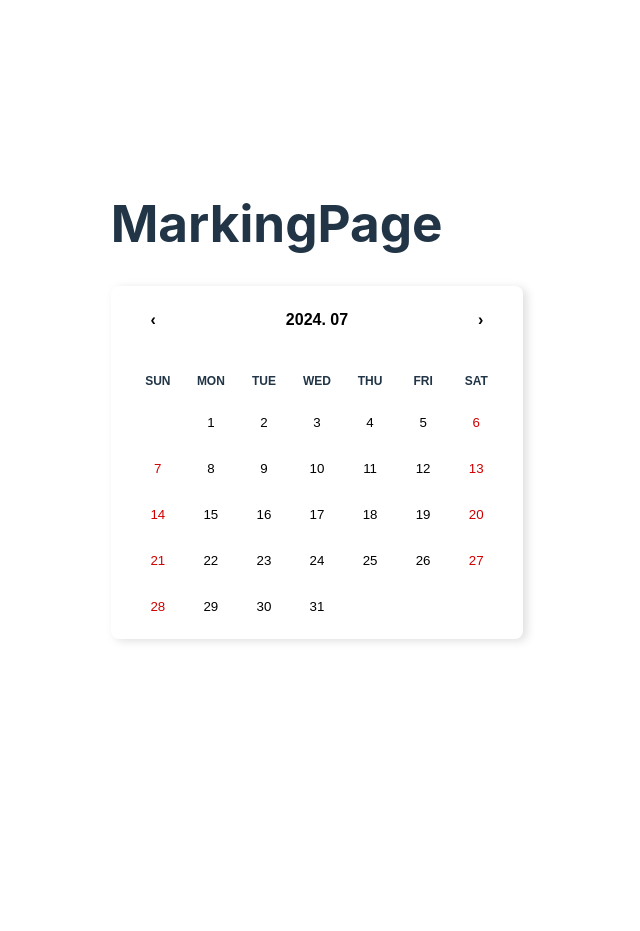
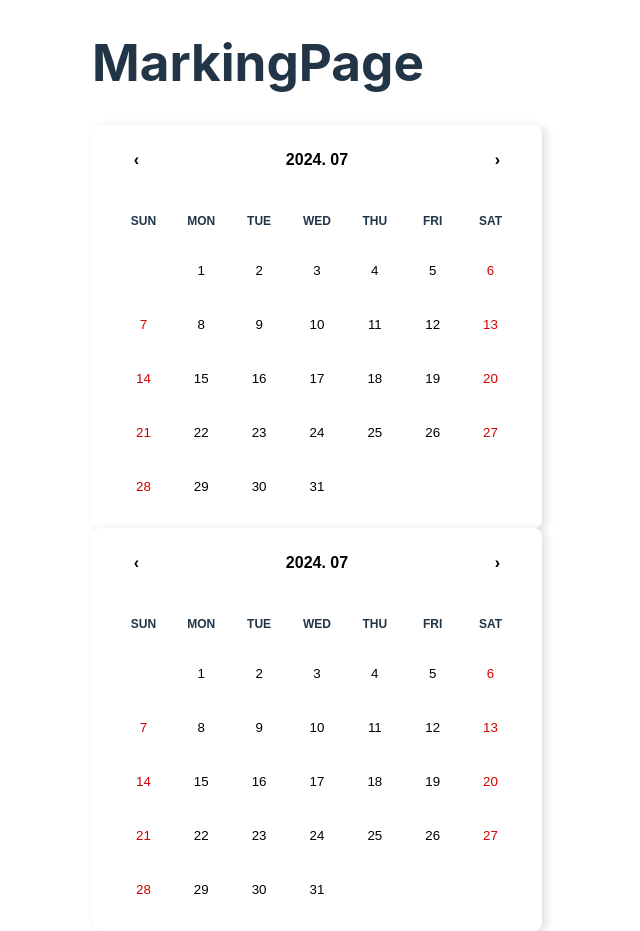
Before and after one commit to handong-app/project-t, a React (Vite) app: page /m/ABCDE in a window 1280 px wide. Shown: the whole page, without its empty margins (323-963 px from the left). Before the commit the page ends 800 px from the top, so only its background shows below. Built offline with nearby package versions, Linux system fonts and the light colour scheme.

Commit message:
style: calendar style to have spaced apart box

```diff
--- a/src/components/StyledCalendarWrapper.jsx
+++ b/src/components/StyledCalendarWrapper.jsx
@@ -1,8 +1,214 @@
 import Calendar from "react-calendar";
 import styled, { css } from "styled-components";
-import "react-calendar/dist/Calendar.css";
+// import "react-calendar/dist/Calendar.css";
 
 export const StyledCalendarWrapper = styled.div`
+  max-width: 450px;
+  display: flex;
+  justify-content: center;
+  position: relative;
+
+  .react-calendar {
+    max-width: 100%;
+    font-family: Arial, Helvetica, sans-serif;
+    line-height: 1.125em;
+
+    width: 100%;
+    border: none;
+    border-radius: 0.5rem;
+    box-shadow: 4px 2px 10px 0px rgba(0, 0, 0, 0.13);
+    padding: 3% 5%;
+    background-color: white;
+  }
+
+  .react-calendar--doubleView {
+    width: 700px;
+  }
+
+  .react-calendar--doubleView .react-calendar__viewContainer {
+    display: flex;
+    margin: -0.5em;
+  }
+
+  .react-calendar--doubleView .react-calendar__viewContainer > * {
+    width: 50%;
+    margin: 0.5em;
+  }
+
+  .react-calendar,
+  .react-calendar *,
+  .react-calendar *:before,
+  .react-calendar *:after {
+    -moz-box-sizing: border-box;
+    -webkit-box-sizing: border-box;
+    box-sizing: border-box;
+  }
+
+  .react-calendar button {
+    margin: 0;
+    border: 0;
+    outline: none;
+  }
+
+  .react-calendar button:enabled:hover {
+    cursor: pointer;
+  }
+
+  /* 네비게이션 가운데 정렬 */
+  .react-calendar__navigation {
+    display: flex;
+    height: 44px;
+    margin-bottom: 1em;
+    justify-content: center;
+  }
+
+  /* 네비게이션 폰트 설정 */
+  .react-calendar__navigation button {
+    min-width: 44px;
+    background: none;
+    font-weight: 800;
+    font-size: 1rem;
+  }
+
+  .react-calendar__navigation button:disabled {
+    background-color: #f0f0f0;
+  }
+
+  /* 상단 navigation 스타일 */
+  .react-calendar__navigation button:enabled:hover,
+  .react-calendar__navigation button:enabled:focus {
+    background-color: #e6e6e6;
+  }
+
+  /* 년/월 상단 네비게이션 칸 크기 줄이기 */
+  .react-calendar__navigation__label {
+    flex-grow: 1 !important;
+  }
+
+  .react-calendar__month-view__weekdays {
+    text-align: center;
+    text-transform: uppercase;
+    font: inherit;
+    font-size: 0.75em;
+    font-weight: bold;
+  }
+
+  .react-calendar__month-view__weekdays__weekday {
+    padding: 0.5em;
+  }
+
+  .react-calendar__month-view__weekNumbers .react-calendar__tile {
+    display: flex;
+    align-items: center;
+    justify-content: center;
+    font: inherit;
+    font-size: 0.75em;
+    font-weight: bold;
+  }
+
+  .react-calendar__month-view__days__day--weekend {
+    color: #d10000;
+  }
+
+  .react-calendar__month-view__days__day--neighboringMonth,
+  .react-calendar__decade-view__years__year--neighboringDecade,
+  .react-calendar__century-view__decades__decade--neighboringCentury {
+    color: #757575;
+  }
+
+  .react-calendar__year-view .react-calendar__tile,
+  .react-calendar__decade-view .react-calendar__tile,
+  .react-calendar__century-view .react-calendar__tile {
+    padding: 2em 0.5em;
+  }
+
+  .react-calendar__tile {
+    max-width: 100%;
+    padding: 10px 6.6667px;
+    background: none;
+    text-align: center;
+    line-height: 16px;
+    font: inherit;
+    font-size: 0.833em;
+  }
+
+  .react-calendar__tile:disabled {
+    background-color: #f0f0f0;
+    color: #ababab;
+  }
+
+  .react-calendar__month-view__days__day--neighboringMonth:disabled,
+  .react-calendar__decade-view__years__year--neighboringDecade:disabled,
+  .react-calendar__century-view__decades__decade--neighboringCentury:disabled {
+    color: #cdcdcd;
+  }
+
+  /* 기존 호버 효과 -> 이후 직접 만들 예정. */
+  /* .react-calendar__tile:enabled:hover,
+  .react-calendar__tile:enabled:focus {
+    background-color: #e6e6e6;
+  } */
+
+  .react-calendar__tile--hasActive {
+    background: #76baff;
+  }
+
+  .react-calendar__tile--hasActive:enabled:hover,
+  .react-calendar__tile--hasActive:enabled:focus {
+    background: #a9d4ff;
+  }
+
+  .react-calendar__tile--active {
+    background: #006edc;
+    color: white;
+  }
+
+  .react-calendar__tile--active:enabled:hover,
+  .react-calendar__tile--active:enabled:focus {
+    background: #1087ff;
+  }
+
+  .react-calendar--selectRange .react-calendar__tile--hover {
+    background-color: #e6e6e6;
+  }
+
+  /* 요일 밑줄 제거 */
+  .react-calendar__month-view__weekdays abbr {
+    text-decoration: none;
+    font-weight: 800;
+  }
+
+  // 대신 안에만 나오게 변경
+  .react-calendar abbr {
+    display: flex;
+    /* width: 40px; */
+    /* height: 40px; */
+    padding: 8px;
+    /* background-color: yellow; // 테스트용 배경 */
+    justify-content: center;
+    align-items: center;
+    border-radius: 10px;
+  }
+
+  // 호버 효과 = readonly false 일때만 적용
+  /* .react-calendar__tile:enabled:focus abbr  */
+  .react-calendar__tile:enabled:hover abbr {
+    ${(props) =>
+      !props.readOnly &&
+      css`
+        color: black;
+        background-color: #e6e6e6;
+      `};
+  }
+
+  .react-calendar__tile.selectedDate abbr {
+    background-color: ${(props) =>
+      props.readOnly ? "grey" : props.theme.colors.purple500};
+    color: white;
+  }
+`;
+
+export const StyledCalendarWrapper1 = styled.div`
   width: 100%;
   display: flex;
   justify-content: center;
@@ -23,22 +229,6 @@
     }
   }
 
-  /* 네비게이션 가운데 정렬 */
-  .react-calendar__navigation {
-    justify-content: center;
-  }
-
-  /* 네비게이션 폰트 설정 */
-  .react-calendar__navigation button {
-    font-weight: 800;
-    font-size: 1rem;
-  }
-
-  /* 네비게이션 버튼 컬러 */
-  .react-calendar__navigation button:focus {
-    background-color: white;
-  }
-
   /* 네비게이션 비활성화 됐을때 스타일 */
   .react-calendar__navigation button:disabled {
     background-color: white;
@@ -48,17 +238,6 @@
   /* 년/월 상단 네비게이션 칸 크기 줄이기 */
   .react-calendar__navigation__label {
     flex-grow: 1 !important;
-  }
-
-  /* 요일 밑줄 제거 */
-  .react-calendar__month-view__weekdays abbr {
-    text-decoration: none;
-    font-weight: 800;
-  }
-
-  /* 일요일에만 빨간 폰트 */
-  .react-calendar__month-view__weekdays__weekday--weekend abbr[title="일요일"] {
-    color: ${(props) => props.theme.red_1};
   }
 
   /* 오늘 날짜 폰트 컬러 */
@@ -74,15 +253,6 @@
     /* abbr {
       color: ${(props) => props.theme.primary_2};
     } */
-  }
-  /* 오늘 날짜 hover */
-  .react-calendar__tile--now:enabled:hover {
-    background-color: #e6e6e6;
-  }
-  /* 오늘 날짜 클릭 */
-  .react-calendar__tile--now:enabled:focus {
-    background: #1087ff;
-    color: white;
   }
 
   /* 네비게이션 월 스타일 적용 */
@@ -124,7 +294,6 @@
     /* background-color: yellow; // 임시 색상 지정 */
     width: 10px;
     box-sizing: border-box;
-    margin-top: 8px;
   }
 
   /* 선택한 날짜 스타일 적용 */
@@ -133,10 +302,6 @@
   .react-calendar__tile--active,
   .selectedDate,
   .selectedDate.react-calendar__tile:enabled:focus {
-    background-color: ${(props) =>
-      props.readOnly ? "grey" : props.theme.colors.purple500};
-    color: white;
-    border-radius: 0.5rem;
   }
 
   /* Focus style 취소 */
@@ -145,15 +310,34 @@
     color: black;
   }
 
+  // 대신 안에만 나오게 변경
+  .react-calendar__tile abbr {
+    display: flex;
+    width: 35px;
+    height: 35px;
+    justify-content: center;
+    align-items: center;
+    border-radius: 10px;
+  }
+
+  .react-calendar__tile.selectedDate abbr {
+    background-color: ${(props) =>
+      props.readOnly ? "grey" : props.theme.colors.purple500};
+  }
+
   // Read Only Mode
   ${(props) =>
     props.readOnly &&
     css`
       // Read only 시 hover 효과 취소
+      .react-calendar__tile,
       .react-calendar__tile:enabled:hover:not(.selectedDate),
       .react-calendar__tile:enabled:focus {
-        background-color: white;
-        color: black;
+        background-color: white !important;
+      }
+
+      .react-calendar__tile.selectedDate abbr {
+        background-color: #ccc;
       }
     `}
 `;
--- a/src/pages/SurveyPage.jsx
+++ b/src/pages/SurveyPage.jsx
@@ -30,6 +30,10 @@
         readOnly={true}
         selectedDates={Object.keys(reservedDates)}
       />
+      <MarkCalendar
+        readOnly={false}
+        selectedDates={Object.keys(reservedDates)}
+      />
     </div>
   );
 }
```
